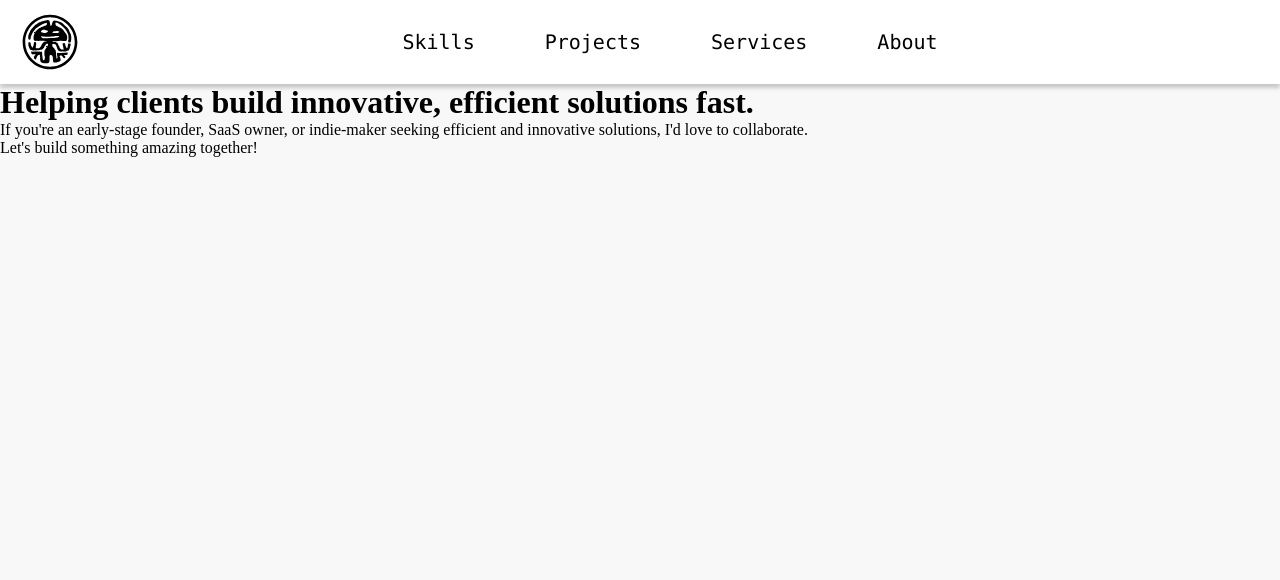
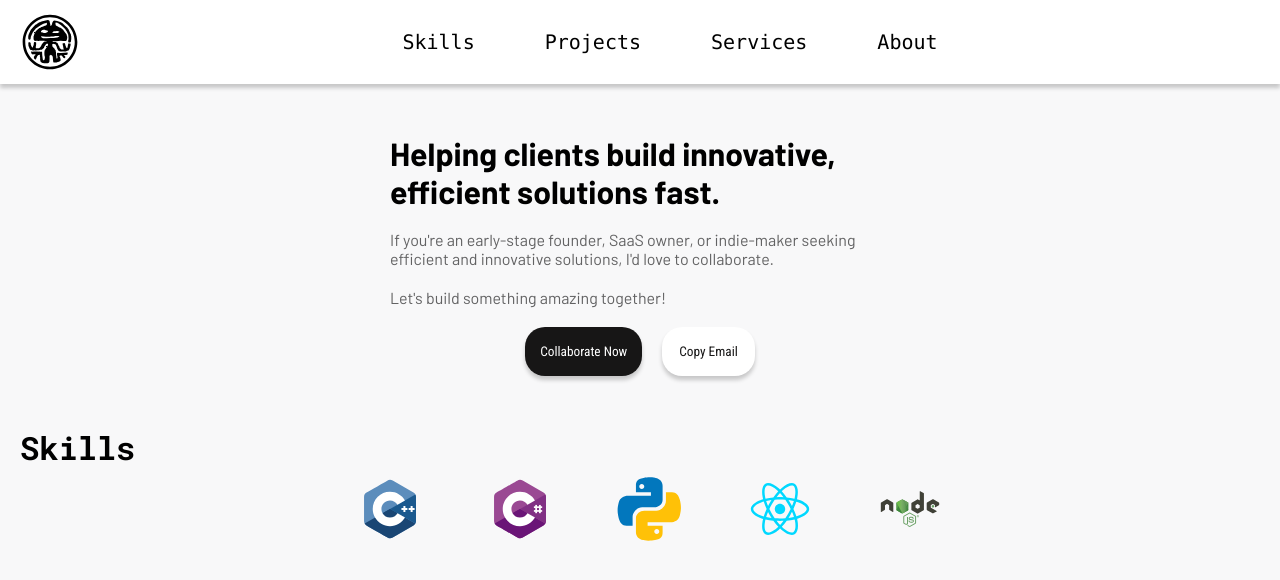
Before and after one commit to mooojn/Portfolio, a React (Vite) app: page / in a window 1280 px wide. Shown: the top 580 px of the page. Built offline with nearby package versions, Linux system fonts and the light colour scheme.

Commit message:
Add Headline component

```diff
--- a/src/App.jsx
+++ b/src/App.jsx
@@ -1,5 +1,8 @@
 import { useState } from 'react'
+
 import Header from './components/Header.jsx'
+import Headline from './components/Headline.jsx'
+import Skills from './components/Skills.jsx'
 import './styles/App.css'
 
 function App() {
@@ -7,12 +10,8 @@ function App() {
   return (
     <>
       <Header />
-
-      <div className='headline'>
-        <h1>Helping clients build innovative, efficient solutions fast.</h1>
-        <p>If you're an early-stage founder, SaaS owner, or indie-maker seeking efficient and innovative solutions, I'd love to collaborate.</p>
-        <p>Let's build something amazing together!</p>
-      </div>
+      <Headline />
+      <Skills />
     </>
   )
 }
```
